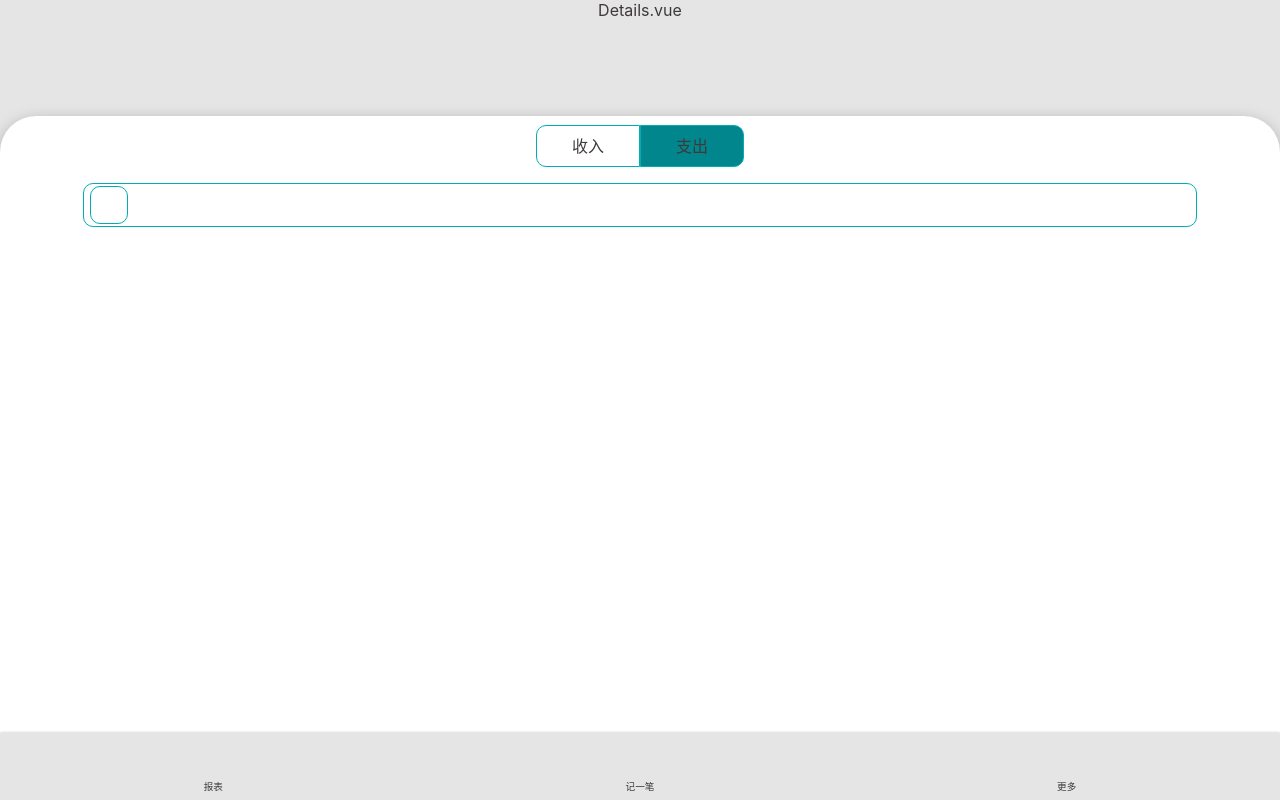
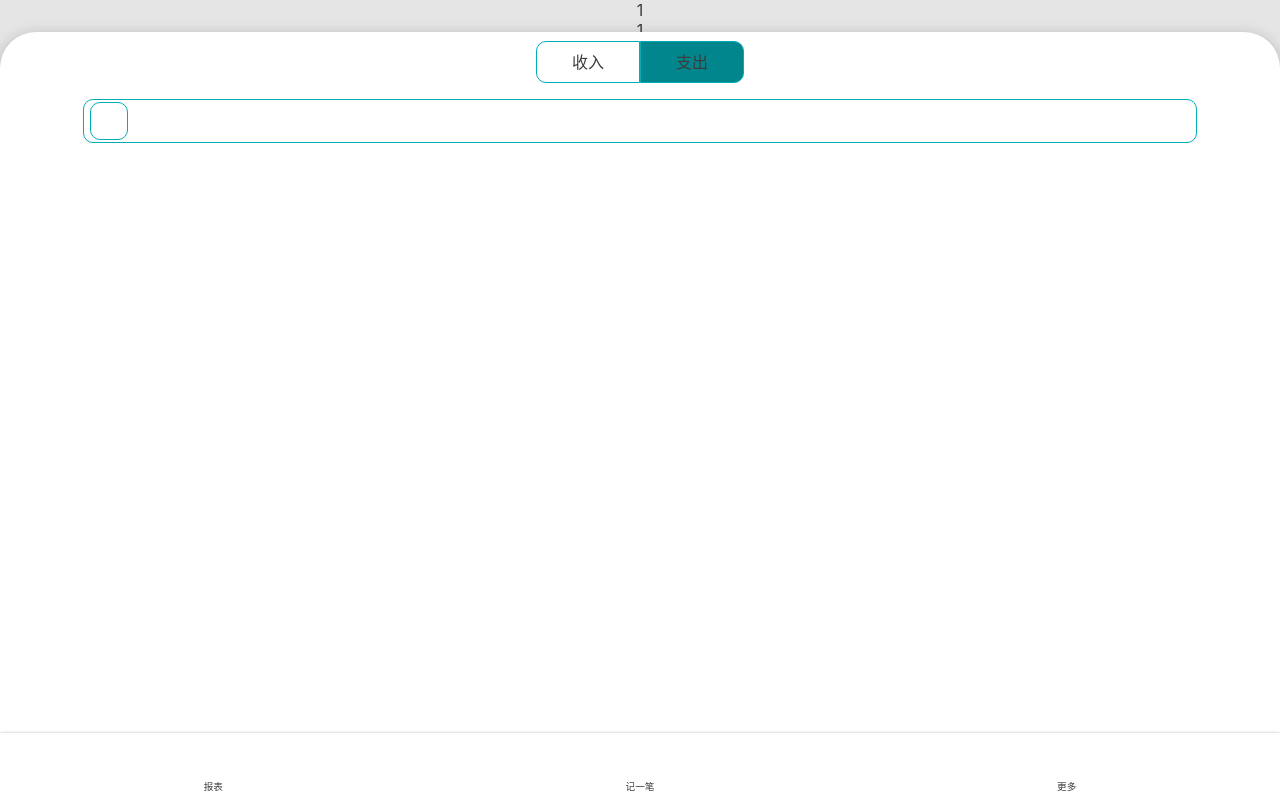
Before and after one commit to wh2887/whale-wallet, a Vue app: page /#/details in a window 1280 px wide. Built offline with nearby package versions, Linux system fonts and the light colour scheme.

Commit message:
Money组件问题基本解决，开始做该组件细节部分

```diff
--- a/src/components/Nav.vue
+++ b/src/components/Nav.vue
@@ -41,8 +41,7 @@
         display: flex;
         justify-content: center;
         align-items: center;
-
-
+        z-index: 3;
         .item {
             width: 33.3333%;
             padding: 5px 0;
--- a/src/router/index.ts
+++ b/src/router/index.ts
@@ -5,14 +5,13 @@ import More from '@/views/More.vue';
 import NotFound from '@/views/NotFound.vue';
 import Details from '@/views/Details.vue';
 import Money from '@/views/Money.vue';
-import Grandfather from '@/components/Grandfather.vue';
 
 Vue.use(VueRouter);
 
 const routes: Array<RouteConfig> = [
   {
     path: '/',
-    redirect: '/grandfather'
+    redirect: '/details'
   },
   {
     path: '/details',
@@ -31,10 +30,6 @@ const routes: Array<RouteConfig> = [
     component: More
   },
   {
-    path: '/grandfather',
-    component: Grandfather
-  },
-  {
     path: '*',
     component: NotFound
   }
--- a/src/views/Details.vue
+++ b/src/views/Details.vue
@@ -1,7 +1,22 @@
 <template>
-    <Layout :money-to-layout="show" @getReply="toggle">
-        Details.vue
+    <Layout :money-to-layout="show" @getReply="toggle" :class-prefix="layout">
         <Money v-show="show" class="money"/>
+        <div>1</div>
+        <div>1</div>
+        <div>1</div>
+        <div>1</div>
+        <div>1</div>
+        <div>1</div>
+        <div>1</div>
+        <div>1</div>
+        <div>1</div>
+        <div>1</div>
+        <div>1</div>
+        <div>1</div>
+        <div>1</div>
+        <div>1</div>
+        <div>1</div>
+        <div>1</div>
     </Layout>
 </template>
 
@@ -23,8 +38,17 @@
   }
 </script>
 
-<style lang="scss" scoped>
-    .money{
-
+<style lang="scss">
+    .money {
+        position: absolute;
+        bottom: 0;
+        z-index: 1;
+        width: 100vw;
+        height: 96vh;
+        display: flex;
+        align-items: center;
+        background: #ffffff;
+        border-radius: 36px 36px 0 0;
+        box-shadow: 0 4px 15px rgba(0, 0, 0, 0.25);
     }
 </style>
--- a/src/views/Money.vue
+++ b/src/views/Money.vue
@@ -1,5 +1,4 @@
 <template>
-    <Layout class-prefix="layout" :state="state">
     <div class="moneyBG">
         <Type/>
         <Output/>
@@ -9,7 +8,6 @@
         <!--            <div>Notes:备注</div>-->
         <!--            <div>NumberPad:数字按钮</div>-->
     </div>
-    </Layout>
 </template>
 
 <script lang="ts">
@@ -22,25 +20,12 @@
     components: {Output, Type}
   })
   export default class Money extends Vue {
-    //控制 Nav 是否出现  false nav出现  true nav消失
-    state = true;
   }
 </script>
 <style lang="scss">
-    .layout-content {
+    .moneyBG {
         display: flex;
-        flex-direction: column-reverse;
-        height: 50vh;
-        > .moneyBG {
-            height: 88vh;
-            overflow: hidden;
-            background: #ffffff;
-            border-radius: 36px 36px 0 0;
-            box-shadow: 0 4px 15px rgba(0, 0, 0, 0.25);
-            display: flex;
-            align-items: center;
         flex-direction: column;
-        }
     }
 </style>
 <style lang="scss" scoped>
```
Lines whose indentation alone changed are shown as unchanged.
